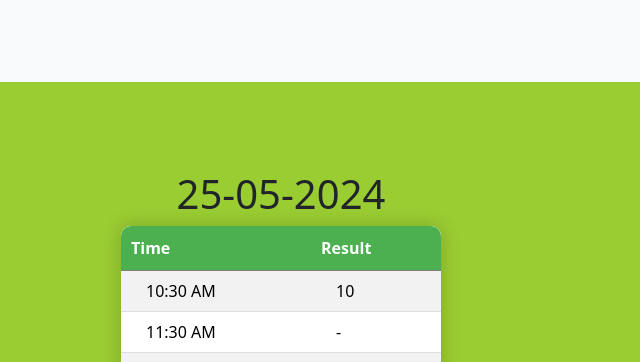
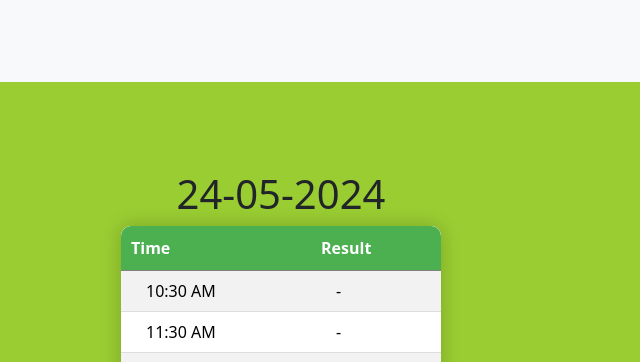
Before and after one commit to dhiya2905/Ten_Plus_one, a plain HTML site: page index.html in a window 1280 px wide. Shown: the top 362 px of the page, 359-999 px from the left. Drawn offline with nearby package versions, Linux system fonts and the light colour scheme.

Commit message:
Update index.html

```diff
--- a/index.html
+++ b/index.html
@@ -33,7 +33,7 @@
         <br><br>
         <div class="table">
             <table >
-                <h1 >25-05-2024</h1>
+                <h1 >24-05-2024</h1>
                 <tr>
                     <th>Time</th>
                     <th>Result</th>
@@ -41,7 +41,7 @@
 
                 <tr>
                     <td>10:30 AM</td>
-                    <td>10</td>
+                    <td>-</td>
                 </tr>
 
                  <tr>
```
